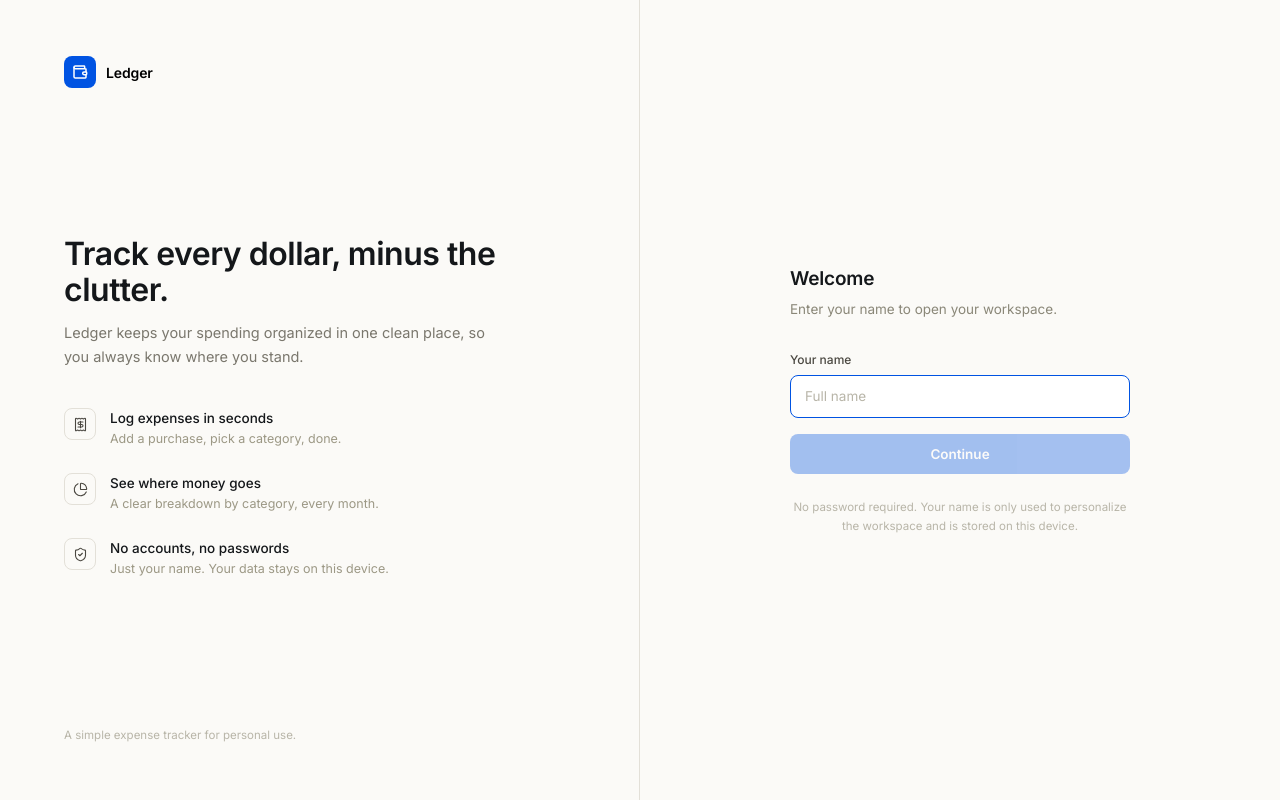
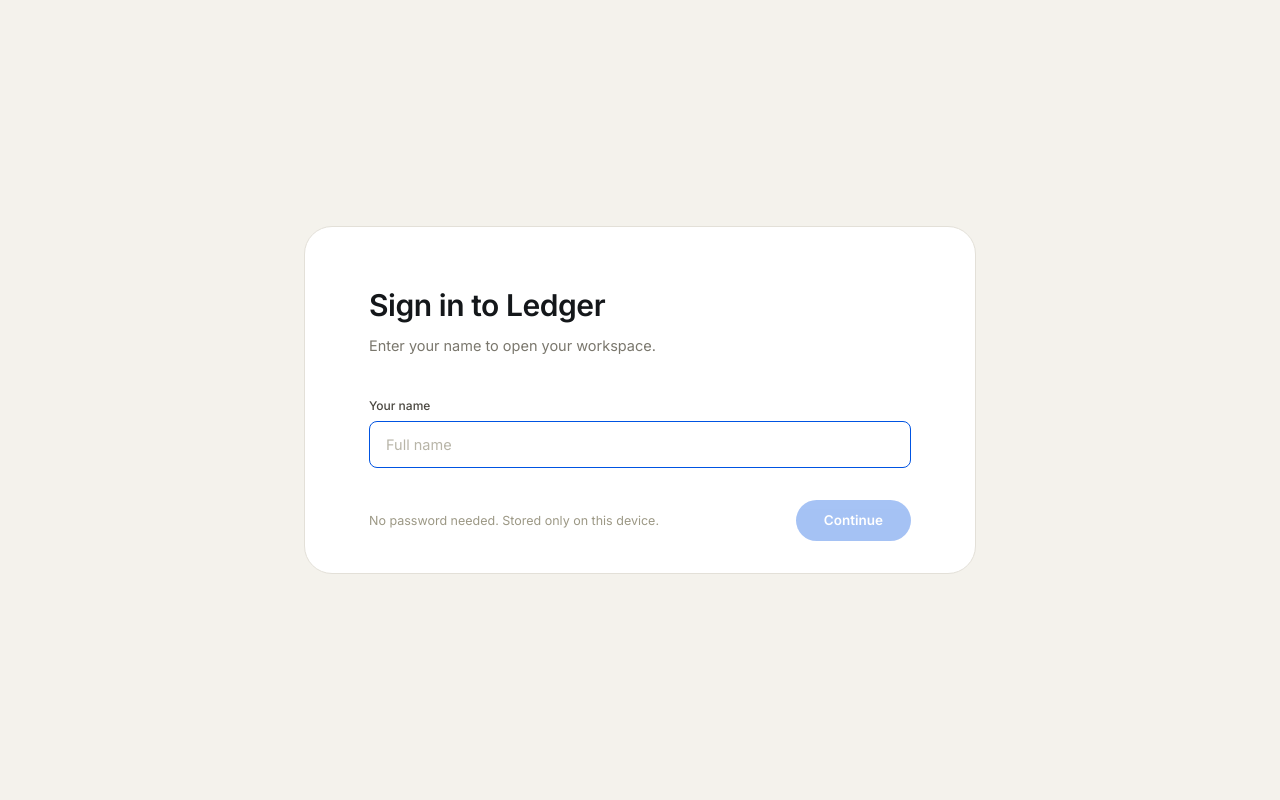
Before and after one commit to talesofcarter/build-100, a React (Vite) app in the folder 03.expense-tracker/: page / in a window 1280 px wide. Built offline with nearby package versions, Linux system fonts and the light colour scheme.

Commit message:
simplify the login ui

```diff
--- a/03.expense-tracker/src/App.tsx
+++ b/03.expense-tracker/src/App.tsx
@@ -42,7 +42,7 @@
     setUserName(name);
   };
 
-  const handleLogout = () => {
+  const handleLogout = (): void => {
     clearUser();
     setUserName("");
   };
@@ -124,7 +124,11 @@
 
   return (
     <main className="flex h-screen w-full bg-[#FBFAF7] text-[#14171A] font-sans antialiased">
-      <Sidebar onOpen={setOpenModal} />
+      <Sidebar
+        onOpen={setOpenModal}
+        userName={userName}
+        onLogout={handleLogout}
+      />
       <div className="flex-1 flex flex-col min-w-0 overflow-y-auto">
         <Topbar />
         {openModal && (
--- a/03.expense-tracker/src/components/LoginPage.tsx
+++ b/03.expense-tracker/src/components/LoginPage.tsx
@@ -1,113 +1,33 @@
 import React, { useState } from "react";
-import {
-  Wallet,
-  Receipt,
-  PieChart,
-  ShieldCheck,
-  type LucideIcon,
-} from "lucide-react";
 
-interface LoginPageProps {
+interface LoginProps {
   onLogin: (value: string) => void;
 }
 
-type ValueProps = {
-  icon: LucideIcon;
-  title: string;
-  description: string;
-};
-
-const valueProps: ValueProps[] = [
-  {
-    icon: Receipt,
-    title: "Log expenses in seconds",
-    description: "Add a purchase, pick a category, done.",
-  },
-  {
-    icon: PieChart,
-    title: "See where money goes",
-    description: "A clear breakdown by category, every month.",
-  },
-  {
-    icon: ShieldCheck,
-    title: "No accounts, no passwords",
-    description: "Just your name. Your data stays on this device.",
-  },
-];
-
-const LoginPage = ({ onLogin }: LoginPageProps): React.JSX.Element => {
-  const [name, setName] = useState<string>("");
+const LoginPage = ({ onLogin }: LoginProps) => {
+  const [name, setName] = useState("");
 
   const handleSubmit = (e: React.FormEvent<HTMLFormElement>) => {
     e.preventDefault();
-    if (!name.trim()) return;
-    onLogin(name.trim());
+    const trimmed = name.trim();
+    if (!trimmed) return;
+    onLogin(trimmed);
   };
 
   return (
-    <div className="flex min-h-screen w-full bg-[#FBFAF7] font-sans">
-      <div className="hidden lg:flex lg:w-1/2 flex-col justify-between border-r border-[#E3E0D8] px-16 py-14">
-        <div className="flex items-center gap-2.5">
-          <div className="flex h-8 w-8 items-center justify-center rounded-lg bg-[#0053E2] text-white">
-            <Wallet size={16} strokeWidth={2.25} />
-          </div>
-          <span className="text-[14px] font-semibold tracking-[-0.01em]">
-            Ledger
+    <div className="flex min-h-screen w-full items-center justify-center bg-[#F4F2EC] px-4 font-sans">
+      <div className="w-full max-w-2xl rounded-[28px] border border-[#E3E0D8] bg-white px-5 py-7 sm:px-16 sm:py-8">
+        <h1 className="mt-7 text-[30px] font-semibold tracking-[-0.015em] leading-tight text-[#14171A]">
+          <span className="relative inline-block">
+            <span className="absolute inset-x-0 bottom-0.5 h-3 bg-[#FFC220]/45 -z-10 rounded-sm" />
+            Sign in to Ledger
           </span>
-        </div>
-
-        <div className="max-w-md">
-          <h1 className="text-[32px] font-semibold tracking-[-0.015em] leading-[1.15] text-[#14171A]">
-            Track every dollar, minus the clutter.
         </h1>
-          <p className="mt-3 text-[14.5px] text-[#7A776D] leading-relaxed">
-            Ledger keeps your spending organized in one clean place, so you
-            always know where you stand.
-          </p>
-
-          <div className="mt-10 space-y-6">
-            {valueProps.map(({ icon: Icon, title, description }) => (
-              <div key={title} className="flex items-start gap-3.5">
-                <div className="flex h-8 w-8 items-center justify-center rounded-lg border border-[#E3E0D8] text-[#4A4740] shrink-0">
-                  <Icon size={15} strokeWidth={1.75} />
-                </div>
-                <div>
-                  <p className="text-[13.5px] font-medium text-[#14171A]">
-                    {title}
-                  </p>
-                  <p className="text-[12.5px] text-[#9C9885] mt-0.5">
-                    {description}
-                  </p>
-                </div>
-              </div>
-            ))}
-          </div>
-        </div>
-
-        <p className="text-[11.5px] text-[#B8B5A8]">
-          A simple expense tracker for personal use.
-        </p>
-      </div>
-
-      <div className="flex flex-1 items-center justify-center px-6 py-14">
-        <div className="w-full max-w-85">
-          <div className="flex lg:hidden items-center gap-2.5 mb-10 justify-center">
-            <div className="flex h-8 w-8 items-center justify-center rounded-lg bg-[#0053E2] text-white">
-              <Wallet size={16} strokeWidth={2.25} />
-            </div>
-            <span className="text-[14px] font-semibold tracking-[-0.01em]">
-              Ledger
-            </span>
-          </div>
-
-          <h2 className="text-[19px] font-semibold tracking-[-0.01em] text-[#14171A]">
-            Welcome
-          </h2>
-          <p className="text-[13.5px] text-[#8A8778] mt-1.5 mb-8">
+        <p className="mt-2.5 text-[14.5px] text-[#7A776D]">
           Enter your name to open your workspace.
         </p>
 
-          <form onSubmit={handleSubmit}>
+        <form onSubmit={handleSubmit} className="mt-10">
           <label className="block text-[12px] font-medium text-[#4A4740] mb-1.5">
             Your name
           </label>
@@ -116,23 +36,22 @@
             value={name}
             onChange={(e) => setName(e.target.value)}
             placeholder="Full name"
-              className="w-full rounded-lg border border-[#E3E0D8] bg-white px-3.5 py-2.5 text-[13.5px] font-medium outline-none focus:border-[#0053E2] placeholder:text-[#B8B5A8] placeholder:font-normal transition-colors"
+            className="w-full rounded-lg border border-[#E3E0D8] bg-white px-4 py-3 text-[14.5px] font-medium outline-none focus:border-[#0053E2] placeholder:text-[#B8B5A8] placeholder:font-normal transition-colors"
           />
 
+          <div className="mt-8 flex items-center justify-between gap-4">
+            <p className="text-[12.5px] text-[#9C9885] leading-snug">
+              No password needed. Stored only on this device.
+            </p>
             <button
               type="submit"
               disabled={!name.trim()}
-              className="mt-4 w-full rounded-lg bg-[#0053E2] px-4 py-2.5 text-[13.5px] font-semibold text-white hover:bg-[#0047C4] transition-colors disabled:opacity-35 disabled:cursor-not-allowed disabled:hover:bg-[#0053E2]"
+              className="shrink-0 rounded-full bg-[#0053E2] px-7 py-2.5 text-[13.5px] font-semibold text-white hover:bg-[#0047C4] transition-colors disabled:opacity-35 disabled:cursor-not-allowed disabled:hover:bg-[#0053E2]"
             >
               Continue
             </button>
+          </div>
         </form>
-
-          <p className="text-[11.5px] text-[#B8B5A8] text-center mt-6 leading-relaxed">
-            No password required. Your name is only used to personalize the
-            workspace and is stored on this device.
-          </p>
-        </div>
       </div>
     </div>
   );
--- a/03.expense-tracker/src/components/Sidebar.tsx
+++ b/03.expense-tracker/src/components/Sidebar.tsx
@@ -10,7 +10,9 @@
   Tag,
   Settings,
   type LucideIcon,
+  LogOut,
 } from "lucide-react";
+import { getInitials } from "../utils/auth";
 
 interface NavItemsType {
   id: number;
@@ -21,6 +23,8 @@
 
 interface SidebarProps {
   onOpen: React.Dispatch<React.SetStateAction<boolean>>;
+  userName: string;
+  onLogout: () => void;
 }
 
 const navItems: NavItemsType[] = [
@@ -44,7 +48,11 @@
   },
 ];
 
-const Sidebar = ({ onOpen }: SidebarProps): React.JSX.Element => {
+const Sidebar = ({
+  onOpen,
+  userName,
+  onLogout,
+}: SidebarProps): React.JSX.Element => {
   return (
     <aside className="hidden md:flex md:w-64 shrink-0 flex-col border-r border-[#E3E0D8] bg-[#F4F2EC]">
       {/* Workspace switcher */}
@@ -54,7 +62,7 @@
         </div>
         <div className="flex-1 min-w-0">
           <p className="text-[13.5px] font-semibold leading-tight truncate">
-            Alex's Finances
+            {userName}'s Finances
           </p>
           <p className="text-[11.5px] text-[#7A776D] leading-tight">
             Personal workspace
@@ -135,16 +143,20 @@
         </a>
         <div className="flex items-center gap-2.5 px-2.5 py-1.5">
           <div className="flex h-7 w-7 items-center justify-center rounded-full bg-[#0053E2] text-[11.5px] font-semibold text-white">
-            KJ
+            {getInitials(userName)}
           </div>
-          <div className="min-w-0">
+          <div className="min-w-0 flex-1">
             <p className="text-[12.5px] font-medium leading-tight truncate">
-              Kelvin Juma
-            </p>
-            <p className="text-[11px] text-[#9C9885] leading-tight truncate">
-              kelvinjuma@dev
+              {userName}
             </p>
           </div>
+          <button
+            onClick={onLogout}
+            title="Sign out"
+            className="text-[#9C9885] hover:text-[#4A4740] shrink-0"
+          >
+            <LogOut size={14} />
+          </button>
         </div>
       </div>
     </aside>
```
Lines whose indentation alone changed are shown as unchanged.
